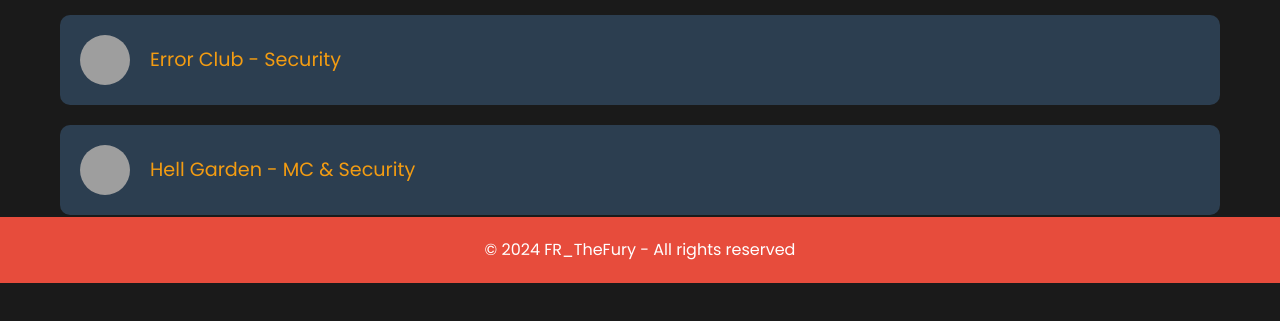
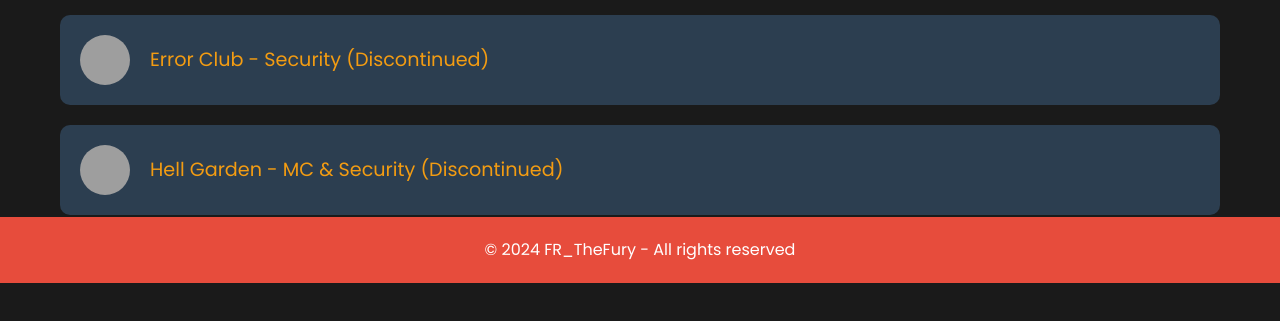
Before and after one commit to FR-TheFury/My-Media, a plain HTML site: page HowTo/HowTo.html in a window 1280 px wide. Shown: the part 517-838 px from the top of the page. Drawn offline with nearby package versions, Linux system fonts and the light colour scheme; grey boxes are pictures that could not be loaded.

Commit message:
Update HowTo.html

```diff
--- a/HowTo/HowTo.html
+++ b/HowTo/HowTo.html
@@ -61,12 +61,12 @@
 
           <div class="contact-item">
               <img src="https://i.imgur.com/mkwb7l9.png" alt="Error Club Icon">
-              <a href="https://discord.gg/errorclub" target="_blank">Error Club - Security</a>
+              <a href="https://discord.gg/errorclub" target="_blank">Error Club - Security (Discontinued)</a>
           </div>
 
           <div class="contact-item">
               <img src="https://i.imgur.com/XJP0YK3.jpeg" alt="Hell Garden Icon">
-              <a href="https://discord.gg/hellgarden" target="_blank">Hell Garden - MC & Security</a>
+              <a href="https://discord.gg/hellgarden" target="_blank">Hell Garden - MC & Security (Discontinued)</a>
           </div>
         </section>
 
```
